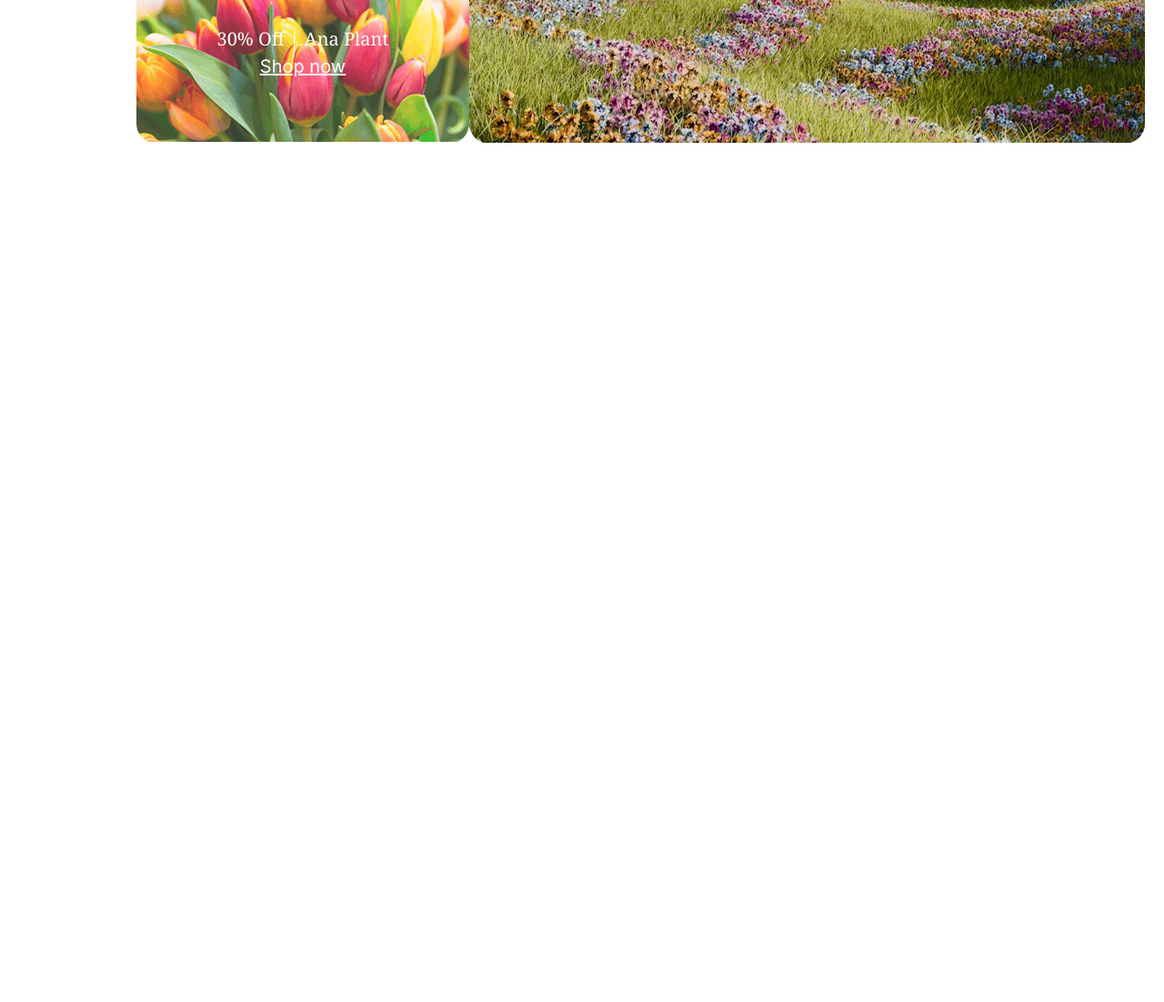
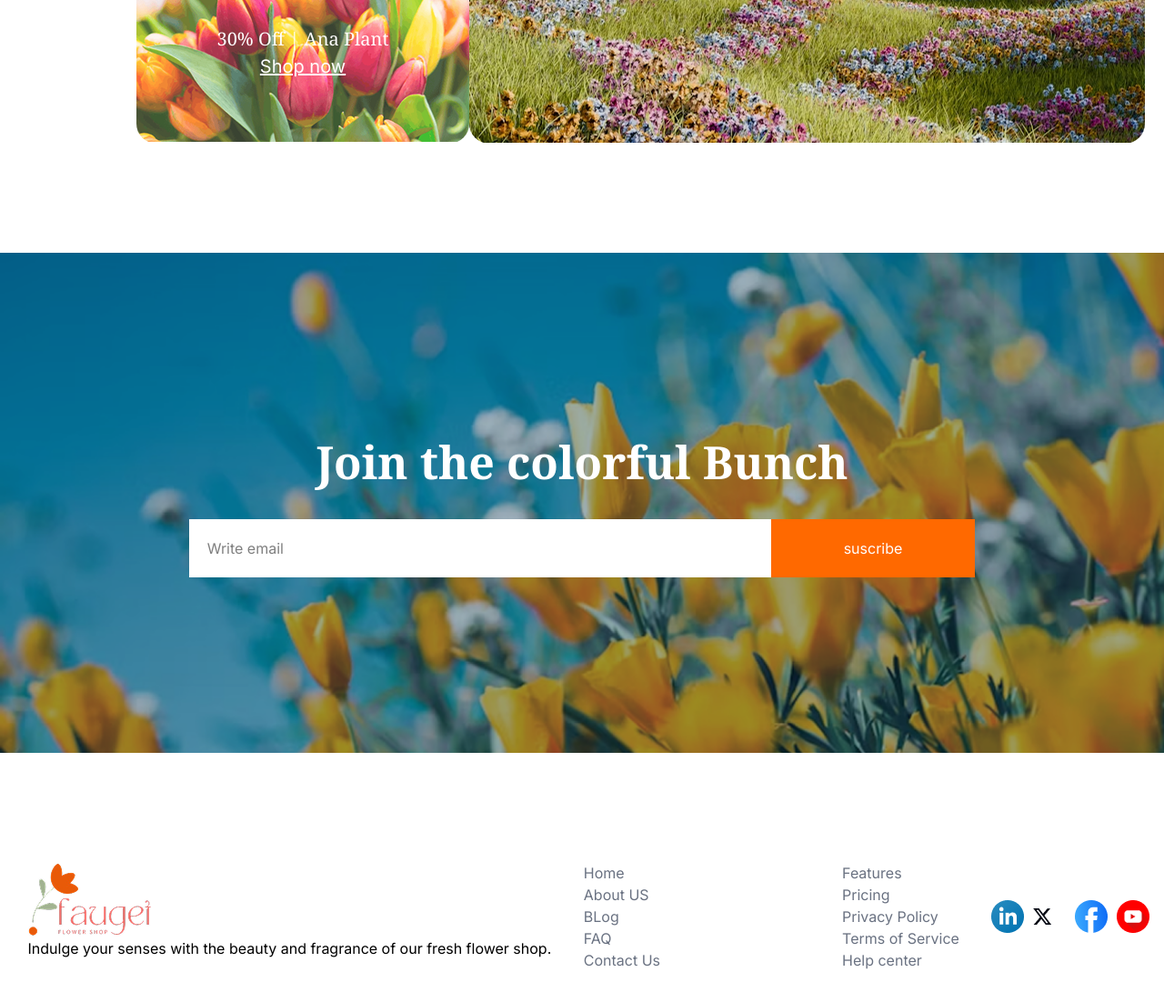
Before and after one commit to shyedahmed22-alt/milestone2, a plain HTML site: page assignment2/index.html in a window 1280 px wide. Shown: the part 3463-4565 px from the top of the page at 91% size. Before the commit the page ends 3741 px from the top, so only its background shows below. Drawn offline with nearby package versions, Linux system fonts and the light colour scheme.

Commit message:
assignment_end

```diff
--- a/assignment2/index.html
+++ b/assignment2/index.html
@@ -116,12 +116,48 @@
                     <h3 class="text-white noto-serif-font font-extrabold text-[40px] text-center">25% Off | Zabo Plant</h3>
                     <a class="underline text-center text-white text-[28px]" href="">Shop now</a>
                 </div>
-
-
             </div>
             </div>
 
         </section>
     </main>
+    <footer>
+        <section class="branch flex flex-col justify-center">
+            <div class="section_title text-center text-white mb-[25px]">Join the colorful Bunch</div>
+            <form   class="flex justify-center">
+                <input class="bg-white p-1 sm:p-5 w-1/2 " type="email" name="email" id="email" placeholder="Write email">
+                <button class="text-center text-white bg-orange-500 px-20">suscribe</button>
+                </div>
+            </form>
+        </section>
+        <section class="footer flex flex-col gap-[20px] justify-evenly ml-[15px] sm:flex-row">
+            <div class="logo">
+                <img src="assets/logo.png" alt="">
+                <p class="text-[rgba(0, 0, 0, 0.5)]">Indulge your senses with the beauty and fragrance of our fresh flower shop. </p>
+            </div>
+            <div class="flex flex-col sm:flex-row sm:gap-50">
+                <ul class="text-gray-500">
+                    <li><a href="">Home</a></li>
+                    <li><a href="">About US</a></li>
+                    <li><a href="">BLog</a></li>
+                    <li><a href="">FAQ</a></li>
+                    <li><a href="">Contact Us</a></li>
+                </ul>
+                <ul class="text-gray-500">
+                    <li><a href="">Features</a></li>
+                    <li><a href="">Pricing</a></li>
+                    <li><a href="">Privacy Policy</a></li>
+                    <li><a href="">Terms of Service</a></li>
+                    <li><a href="">Help center</a></li>
+                </ul>
+            </div>
+            <div class="icons grid grid-cols-4 gap-[10px] items-center ">
+                <img src="assets/icon-linkedin.png" alt="">
+                <img src="assets/icon-twitter.png" alt="">
+                <img src="assets/icon-facebook.png" alt="">
+                <img src="assets/icon-youtube.png" alt="">
+            </div>
+        </section>
+    </footer>
 </body>
 </html>
--- a/assignment2/style.css
+++ b/assignment2/style.css
@@ -77,6 +77,13 @@ header, main{
     width: 743px;
     border-radius: 22px;
 }
+/* Join our branch */
+.branch{
+    background-image: url(assets/news-letter-bg.png);
+    background-repeat: no-repeat;
+    background-size: cover;
+    height: 550px;
+}
 @media screen and (max-width: 576px) {
     header, main{
         margin: 0;
@@ -117,11 +124,15 @@ header, main{
         gap: 20px;
     }
     .right_deal{
-        width: 100%;
-        height: 250px;
+        margin: 0 15px;
+        width: calc(100% - 30px);
+        height: 200px;
     }
     .bloom,.ana{
         max-width: 1400px;
         margin: 0 auto;
     }
+    .ana{
+        border-radius: 0;
+    }
 }
```
